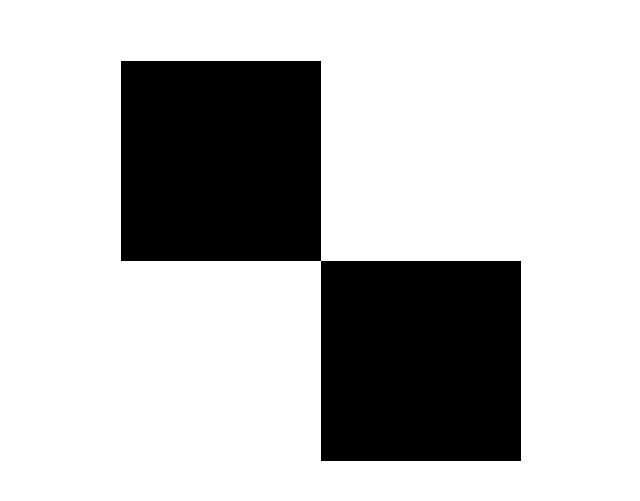
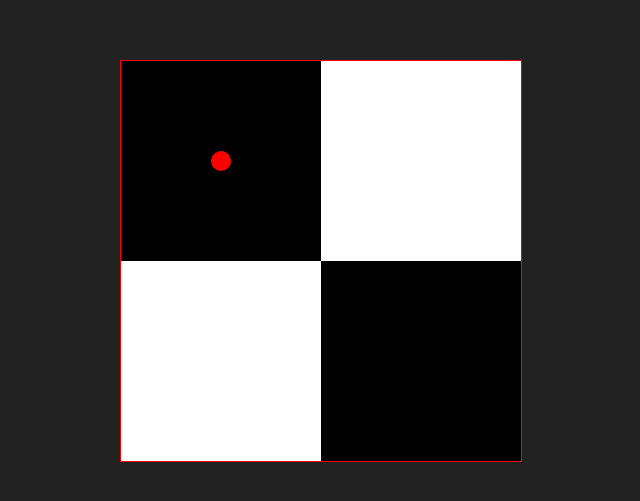
Before and after one commit to learosema/css-practise, a website: page src/laser-pointer.pug in a window 1280 px wide. Shown: the part 139-640 px from the top of the page, without its empty margins (319-959 px from the left). Drawn offline with nearby package versions, Linux system fonts and the light colour scheme; files that its build step writes are made by us from their sources.

Commit message:
update laser pointer (WIP)

```diff
--- a/src/laser-pointer.pug
+++ b/src/laser-pointer.pug
@@ -7,7 +7,8 @@ html(lang="en")
     link(rel="stylesheet", href="laser-pointer.css")
     title Document
   body
-    - var tiles = 4
     .wrapper
-      while tiles--
-        .tile
+      .tile
+      .tile
+      .tile
+      .tile
--- a/src/laser-pointer.scss
+++ b/src/laser-pointer.scss
@@ -1,3 +1,7 @@
+:root {
+  --pointer-radius: 5%;
+}
+
 @mixin flexbox($justifyContent, $alignItems) {
   display: flex;
   flex-wrap: wrap;
@@ -16,20 +20,24 @@
 body {
   margin: 0;
   height: 100vh;
+  background: #222;
   @include flexbox(center, center);
 }
 
 .wrapper {
   width: 50vmin;
   height: 50vmin;
+  border: 1px solid red;
   @include flexbox(center, center);
 }
 
 .tile {
+  position: relative;
   width: 50%;
   height: 50%;
   @include flexbox(center, center);
   background: black;
+  transition: transform 0.5s ease;
 }
 
 .tile:nth-child(2), .tile:nth-child(3) {
@@ -37,8 +45,12 @@ body {
 }
 
 .tile:first-child::after {
-  width: 50%;
-  height: 50%;
+  position: absolute;
+  top: calc(50% - var(--pointer-radius));
+  left: calc(50% - var(--pointer-radius));
+  width: calc(var(--pointer-radius) * 2);
+  height: calc(var(--pointer-radius) * 2);
   background: red;
   border-radius: 50%;
+  content: '';
 }
```
